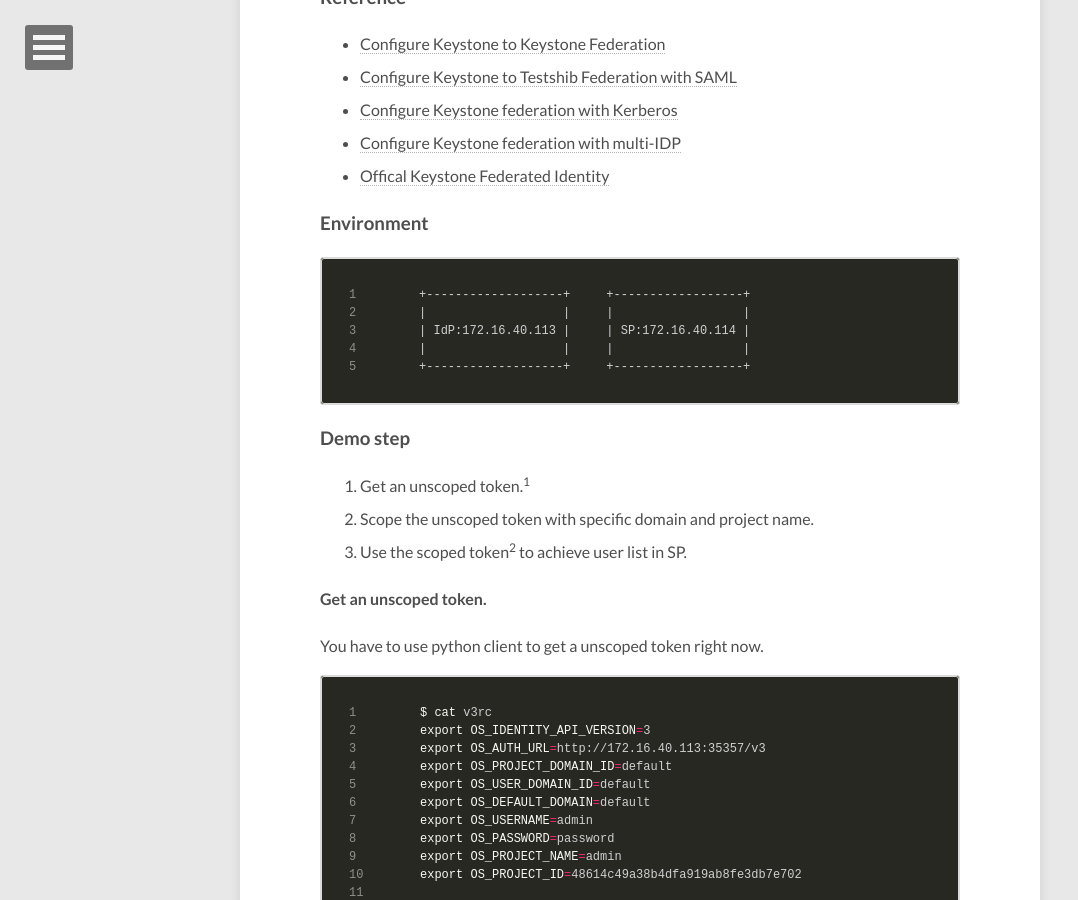
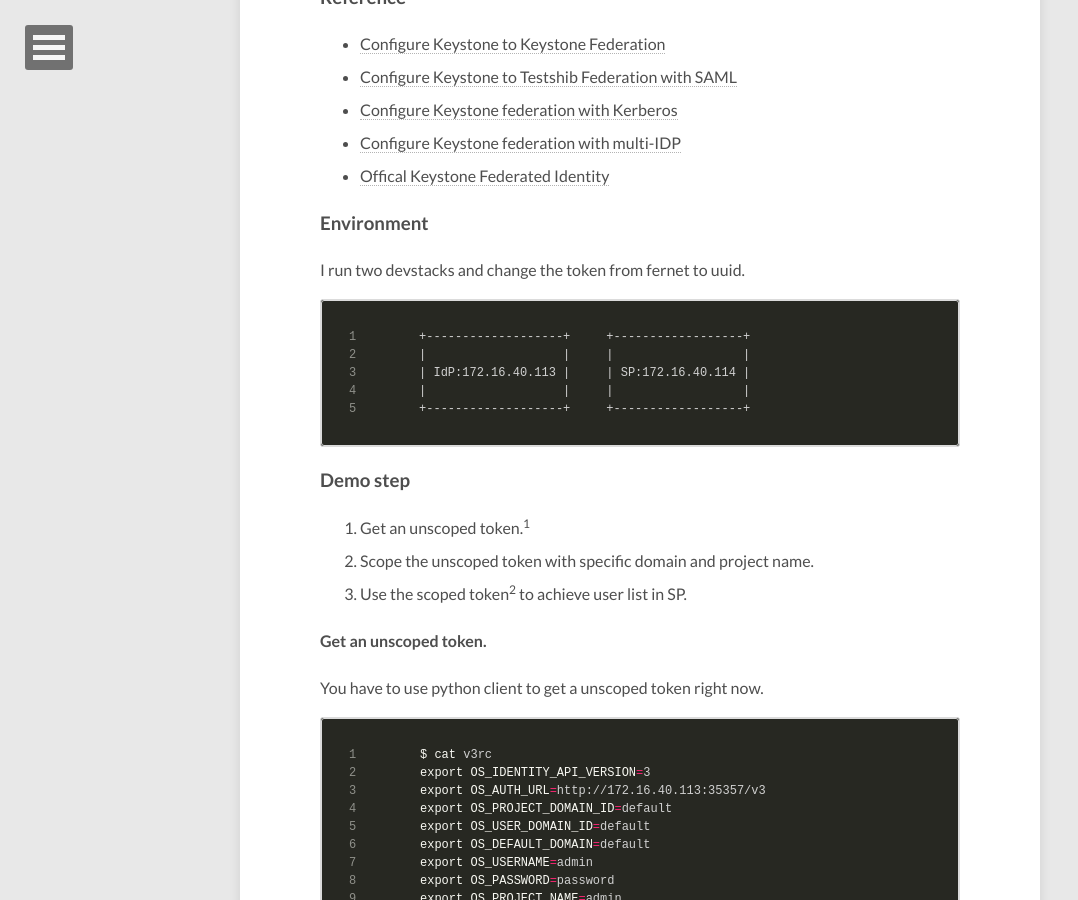
Before and after one commit to shuquan/shuquan.github.io, a Jekyll site: the page built from _posts/2016-12-20-playing-with-keystone-to-keystone-federation.md, in a window 1280 px wide and 900 px high, scrolled down 313 px. Shown: the whole window, without its empty margins (0-1078 px from the left). Built offline with Jekyll 4.4.1, drawn with Linux system fonts in a browser that asks for light colours; nearby versions of some CDN libraries; comment, search, counter and statistics services are not loaded.

Commit message:
Update Playing with Keystone to Keystone Federation

```diff
--- a/_posts/2016-12-20-playing-with-keystone-to-keystone-federation.md
+++ b/_posts/2016-12-20-playing-with-keystone-to-keystone-federation.md
@@ -14,6 +14,8 @@
 * [Offical Keystone Federated Identity](http://docs.openstack.org/developer/keystone/federation/federated_identity.html)
 
 ### Environment
+
+I run two devstacks and change the token from fernet to uuid.
 
 ~~~ shell
 +-------------------+     +------------------+
```
